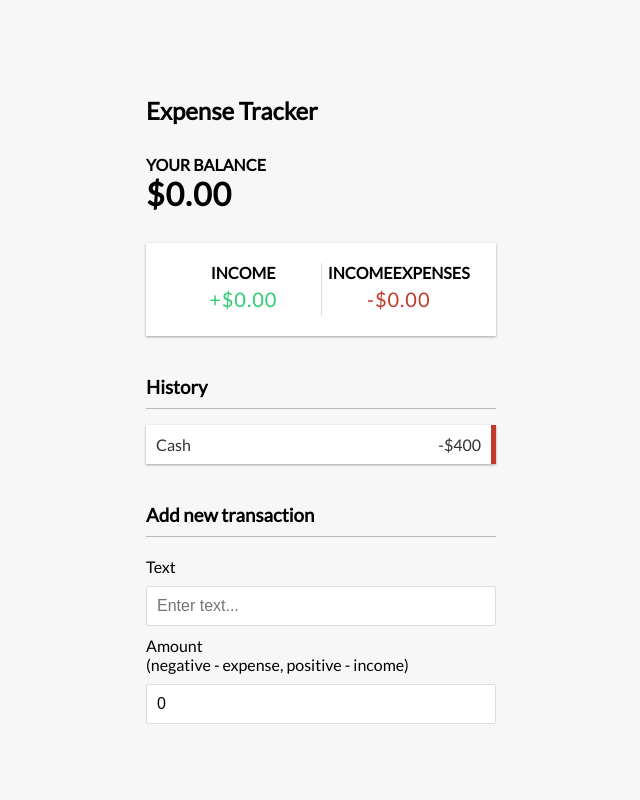
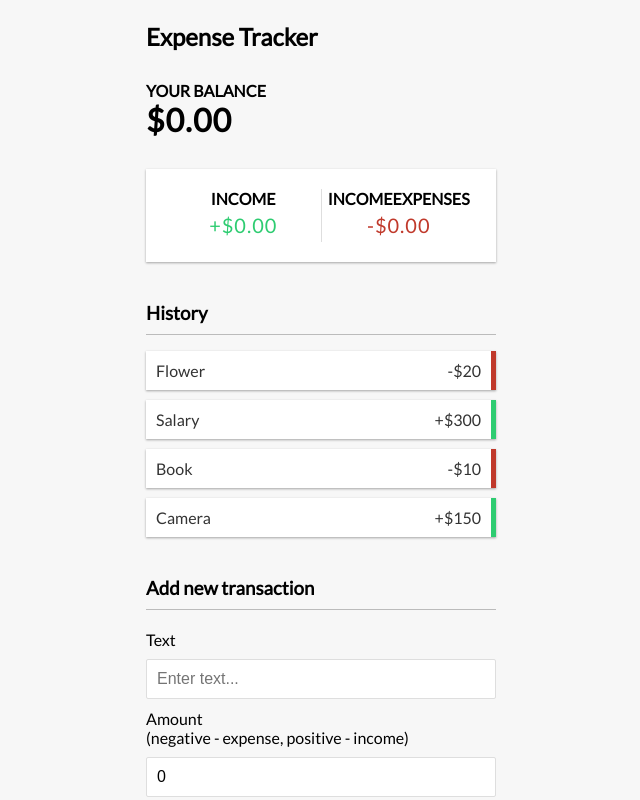
Before and after one commit to bangarusaivivek/expense-tracker, a React (Create React App) app: page / in a window 1280 px wide. Shown: the whole page, without its empty margins (319-959 px from the left). Built offline with nearby package versions, Linux system fonts and the light colour scheme.

Commit message:
updated transaction history

```diff
--- a/src/Components/TransactionList.js
+++ b/src/Components/TransactionList.js
@@ -2,15 +2,21 @@ import React,{ useContext } from 'react'
 import { GlobalContext } from '../contexts/GlobalState'
 
 function TransactionList() {
-    const data = useContext(GlobalContext);
-    console.log(data)
+    const {transactions} = useContext(GlobalContext);
+    const transactionJSX = transactions.map((transaction) => {
+        const sign = transaction.amount < 0 ? '-' : '+';
+        const colorClass = transaction.amount < 0 ? 'minus' : 'plus';
+        return(
+            <li key={transaction.id}  className={colorClass}>
+                {transaction.text} <span>{sign}${Math.abs(transaction.amount)}</span><button className="delete-btn">x</button>
+            </li>
+        )
+    })
     return (
         <>
             <h3>History</h3>
             <ul id="list" className="list">
-                <li className="minus">
-                    Cash <span>-$400</span><button className="delete-btn">x</button>
-                </li>
+                {transactionJSX}
             </ul>
         </>
     )
```
